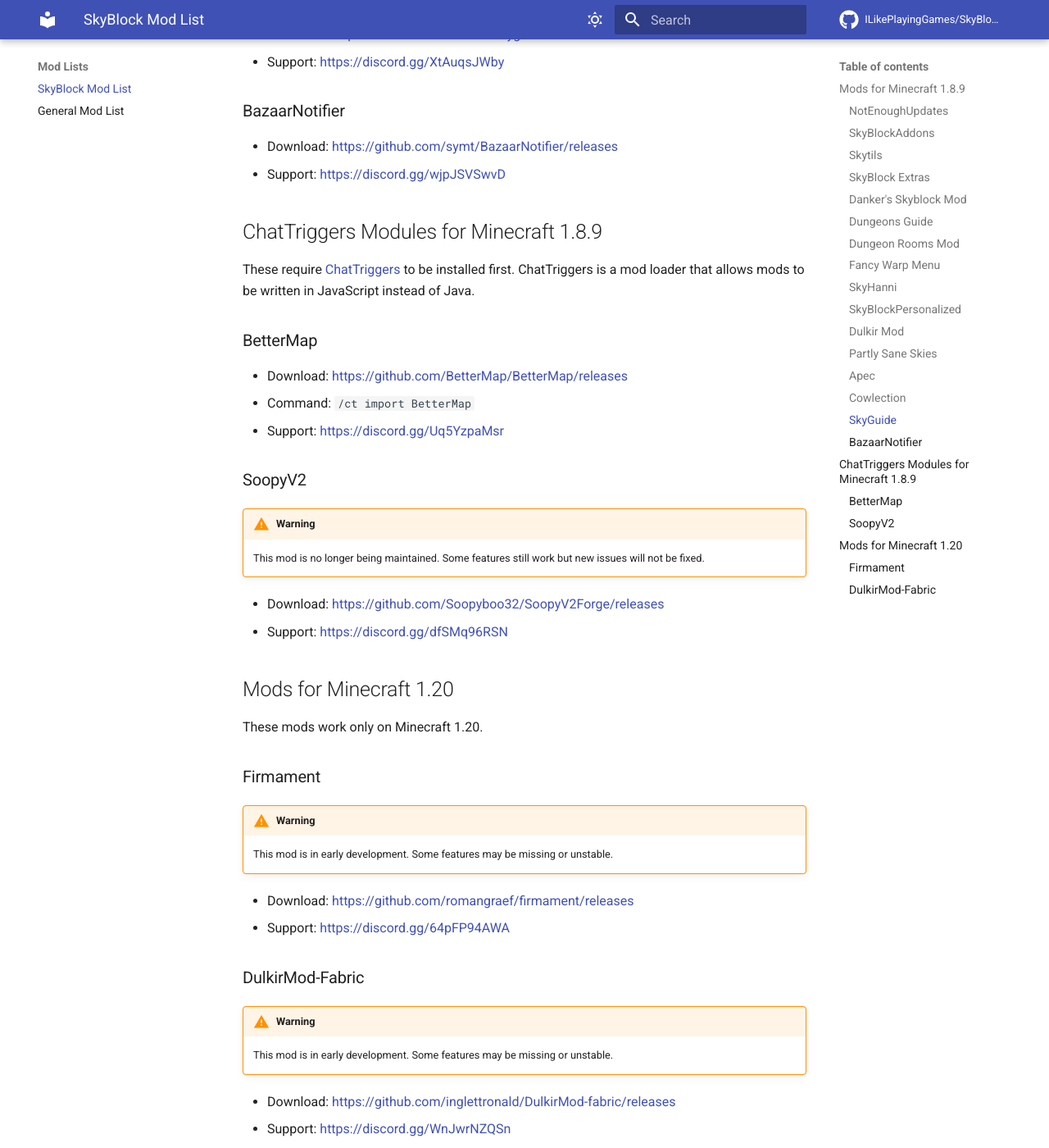
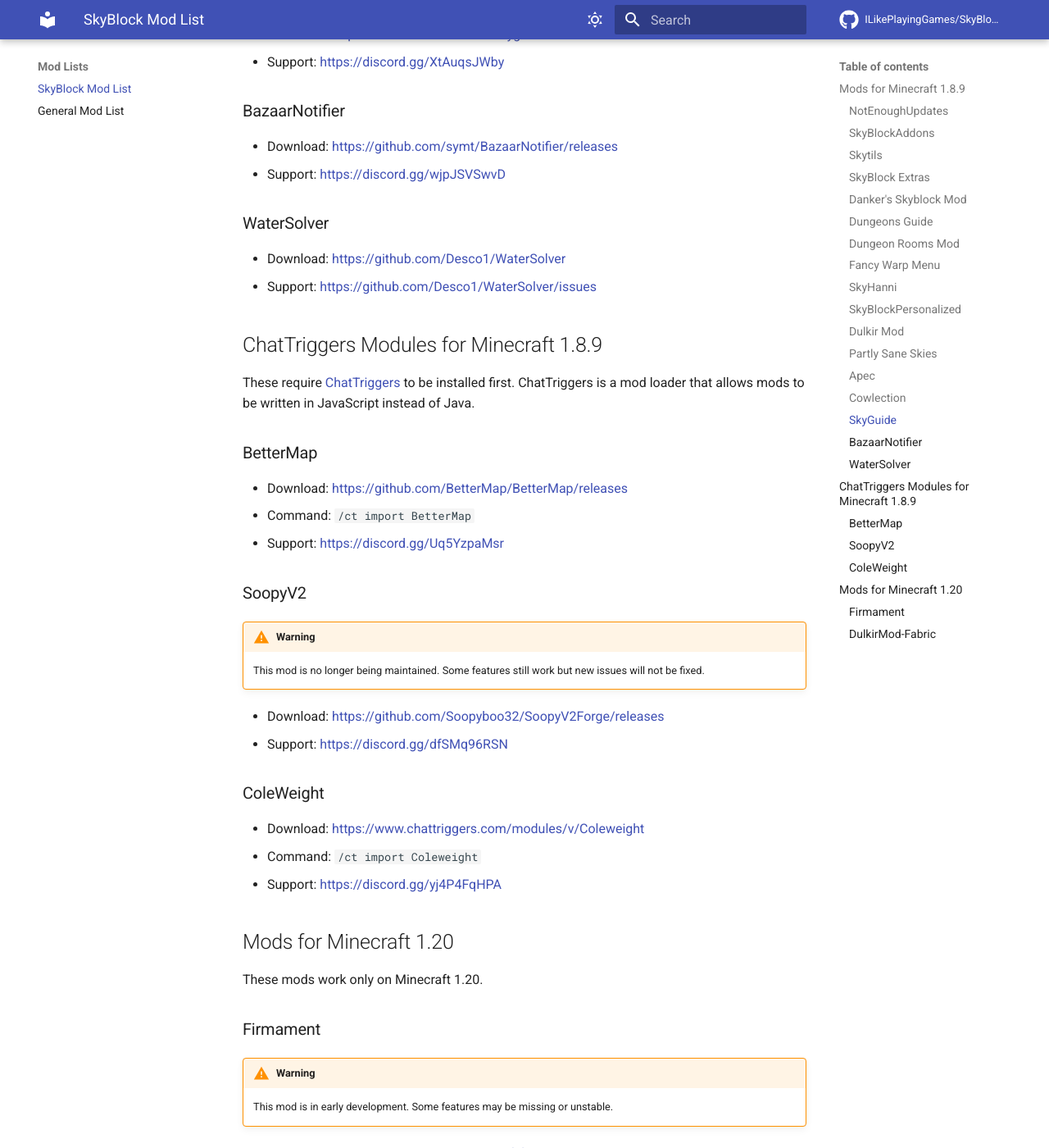
Before and after one commit to ModMalwareInvestigation/SkyBlockModWiki, an MkDocs documentation site: the page built from docs/mod-lists/skyblock-mod-list.md, in a window 1280 px wide and 1400 px high, scrolled down 2922 px. Shown: the whole window at 82% size. Built offline with MkDocs 1.6.1 and Material for MkDocs 9.7.7, drawn with Linux system fonts in a browser that asks for light colours; comment, search, counter and statistics services are not loaded.

Commit message:
Added Desco's WaterSolver and Coleweight

```diff
--- a/docs/mod-lists/skyblock-mod-list.md
+++ b/docs/mod-lists/skyblock-mod-list.md
@@ -83,6 +83,10 @@
 - Download: https://github.com/symt/BazaarNotifier/releases
 - Support: https://discord.gg/wjpJSVSwvD
 
+### WaterSolver
+- Download: https://github.com/Desco1/WaterSolver
+- Support: https://github.com/Desco1/WaterSolver/issues
+
 ## ChatTriggers Modules for Minecraft 1.8.9
 These require [ChatTriggers](https://www.chattriggers.com) to be installed first.
 ChatTriggers is a mod loader that allows mods to be written in JavaScript instead of Java.
@@ -97,6 +101,12 @@
     This mod is no longer being maintained. Some features still work but new issues will not be fixed.
 - Download: https://github.com/Soopyboo32/SoopyV2Forge/releases
 - Support: https://discord.gg/dfSMq96RSN
+
+### ColeWeight
+
+- Download: https://www.chattriggers.com/modules/v/Coleweight
+- Command: `/ct import Coleweight`
+- Support: https://discord.gg/yj4P4FqHPA
 
 ## Mods for Minecraft 1.20
 These mods work only on Minecraft 1.20.
```
